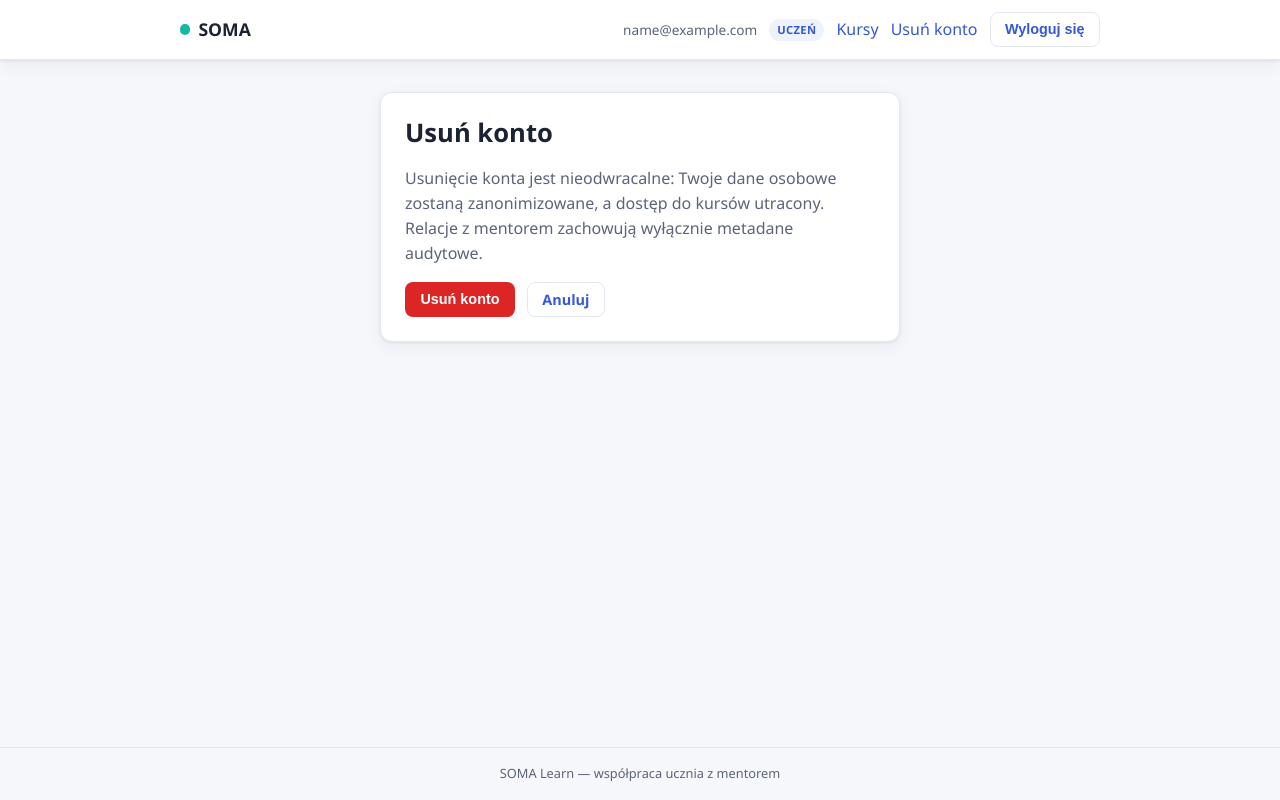
After one commit to zawszetujestem/soma-learn, a Django app: page /accounts/delete/confirm/ in a window 1280 px wide. The commit adds this page. Run offline with Django 5.2, Linux system fonts and the light colour scheme; the visitor is signed in with stand-in values (Sample User, id 1).

Commit message:
Add basic frontend styling and fix delete-account flow

```diff
--- /dev/null
+++ b/apps/accounts/templates/accounts/delete_confirm.html
@@ -0,0 +1,20 @@
+{% extends "base.html" %}
+
+{% block title %}Usuń konto — SOMA{% endblock %}
+
+{% block content %}
+    <div class="card" style="max-width: 520px; margin: 0 auto;">
+        <h1>Usuń konto</h1>
+        <p class="muted">
+            Usunięcie konta jest nieodwracalne: Twoje dane osobowe zostaną zanonimizowane,
+            a dostęp do kursów utracony. Relacje z mentorem zachowują wyłącznie metadane audytowe.
+        </p>
+        <form method="post" action="{% url 'accounts:delete-account' %}" class="stack">
+            {% csrf_token %}
+            <div style="display: flex; gap: 0.75rem;">
+                <button type="submit" class="btn danger">Usuń konto</button>
+                <a class="btn ghost" href="{% url 'learning:course-list' %}">Anuluj</a>
+            </div>
+        </form>
+    </div>
+{% endblock %}
--- a/apps/accounts/urls.py
+++ b/apps/accounts/urls.py
@@ -16,5 +16,6 @@ urlpatterns = [
     ),
     path("logout/", auth_views.LogoutView.as_view(), name="logout"),
     path("register/", views.register, name="register"),
+    path("delete/confirm/", views.delete_account_confirm, name="delete-account-confirm"),
     path("delete/", views.delete_account, name="delete-account"),
 ]
--- a/apps/accounts/views.py
+++ b/apps/accounts/views.py
@@ -35,6 +35,11 @@ def register(request: HttpRequest) -> HttpResponse:
 
 
 @login_required
+def delete_account_confirm(request: HttpRequest) -> HttpResponse:
+    return render(request, "accounts/delete_confirm.html")
+
+
+@login_required
 @require_POST
 def delete_account(request: HttpRequest) -> HttpResponse:
     user = cast(User, request.user)
--- /dev/null
+++ b/apps/core/static/css/style.css
@@ -0,0 +1,302 @@
+:root {
+    --bg: #f6f7fb;
+    --surface: #ffffff;
+    --text: #1a2233;
+    --muted: #5b6478;
+    --brand: #3458d6;
+    --brand-dark: #2746ac;
+    --accent: #14b8a6;
+    --danger: #dc2626;
+    --border: #e3e7f0;
+    --shadow: 0 1px 3px rgba(26, 34, 51, 0.08), 0 4px 16px rgba(26, 34, 51, 0.06);
+}
+
+* {
+    box-sizing: border-box;
+}
+
+body {
+    margin: 0;
+    font-family: "Segoe UI", system-ui, -apple-system, Roboto, sans-serif;
+    background: var(--bg);
+    color: var(--text);
+    line-height: 1.55;
+    min-height: 100vh;
+    display: flex;
+    flex-direction: column;
+}
+
+a {
+    color: var(--brand);
+    text-decoration: none;
+}
+
+a:hover {
+    color: var(--brand-dark);
+    text-decoration: underline;
+}
+
+.topbar {
+    background: var(--surface);
+    border-bottom: 1px solid var(--border);
+    box-shadow: var(--shadow);
+}
+
+.topbar-inner {
+    max-width: 960px;
+    margin: 0 auto;
+    padding: 0.75rem 1.25rem;
+    display: flex;
+    align-items: center;
+    justify-content: space-between;
+    gap: 1rem;
+    flex-wrap: wrap;
+}
+
+.brand {
+    font-weight: 700;
+    font-size: 1.1rem;
+    color: var(--text);
+    display: flex;
+    align-items: center;
+    gap: 0.5rem;
+}
+
+.brand .dot {
+    width: 0.65rem;
+    height: 0.65rem;
+    border-radius: 50%;
+    background: var(--accent);
+    display: inline-block;
+}
+
+.nav {
+    display: flex;
+    align-items: center;
+    gap: 0.75rem;
+    flex-wrap: wrap;
+}
+
+.nav .who {
+    color: var(--muted);
+    font-size: 0.85rem;
+}
+
+.badge {
+    font-size: 0.7rem;
+    font-weight: 600;
+    text-transform: uppercase;
+    letter-spacing: 0.03em;
+    padding: 0.15rem 0.5rem;
+    border-radius: 999px;
+    background: #eef2ff;
+    color: var(--brand);
+}
+
+.badge.mentor {
+    background: #ecfdf5;
+    color: #0f766e;
+}
+
+.badge.student {
+    background: #eef2ff;
+    color: var(--brand);
+}
+
+.btn {
+    display: inline-block;
+    border: 1px solid transparent;
+    border-radius: 8px;
+    padding: 0.5rem 0.9rem;
+    font-size: 0.9rem;
+    font-weight: 600;
+    cursor: pointer;
+    background: var(--brand);
+    color: #fff;
+    line-height: 1.2;
+}
+
+.btn:hover {
+    background: var(--brand-dark);
+    color: #fff;
+    text-decoration: none;
+}
+
+.btn.ghost {
+    background: transparent;
+    color: var(--brand);
+    border-color: var(--border);
+}
+
+.btn.ghost:hover {
+    background: #f1f4fb;
+    color: var(--brand-dark);
+}
+
+.btn.danger {
+    background: var(--danger);
+}
+
+.btn.danger:hover {
+    background: #b91c1c;
+}
+
+main {
+    flex: 1;
+    width: 100%;
+    max-width: 960px;
+    margin: 0 auto;
+    padding: 2rem 1.25rem;
+}
+
+.card {
+    background: var(--surface);
+    border: 1px solid var(--border);
+    border-radius: 12px;
+    box-shadow: var(--shadow);
+    padding: 1.5rem;
+}
+
+.card + .card {
+    margin-top: 1rem;
+}
+
+h1, h2, h3 {
+    margin-top: 0;
+    line-height: 1.25;
+}
+
+h1 {
+    font-size: 1.6rem;
+}
+
+.muted {
+    color: var(--muted);
+}
+
+.stack {
+    display: flex;
+    flex-direction: column;
+    gap: 1rem;
+}
+
+form.auth-form label {
+    display: block;
+    font-weight: 600;
+    margin-bottom: 0.25rem;
+    font-size: 0.9rem;
+}
+
+form.auth-form input[type="email"],
+form.auth-form input[type="password"],
+form.auth-form input[type="text"] {
+    width: 100%;
+    padding: 0.6rem 0.75rem;
+    border: 1px solid var(--border);
+    border-radius: 8px;
+    font-size: 0.95rem;
+    background: #fff;
+}
+
+form.auth-form input:focus {
+    outline: 2px solid var(--brand);
+    outline-offset: 1px;
+    border-color: var(--brand);
+}
+
+form.auth-form p {
+    margin: 0 0 1rem;
+}
+
+.errorlist {
+    color: var(--danger);
+    font-size: 0.85rem;
+    margin: 0 0 1rem;
+    padding: 0;
+    list-style: none;
+}
+
+.errorlist li {
+    margin-bottom: 0.25rem;
+}
+
+.notice {
+    padding: 0.75rem 1rem;
+    border-radius: 8px;
+    font-size: 0.9rem;
+}
+
+.notice.error {
+    background: #fef2f2;
+    color: #b91c1c;
+    border: 1px solid #fecaca;
+}
+
+.notice.info {
+    background: #eff6ff;
+    color: #1d4ed8;
+    border: 1px solid #bfdbfe;
+}
+
+.course-list {
+    list-style: none;
+    padding: 0;
+    margin: 0;
+    display: flex;
+    flex-direction: column;
+    gap: 0.75rem;
+}
+
+.course-item {
+    display: flex;
+    align-items: center;
+    justify-content: space-between;
+    gap: 1rem;
+    padding: 1rem 1.25rem;
+    background: var(--surface);
+    border: 1px solid var(--border);
+    border-radius: 10px;
+    box-shadow: var(--shadow);
+}
+
+.course-item .title {
+    font-weight: 600;
+    font-size: 1rem;
+    color: var(--text);
+}
+
+.course-item .meta {
+    font-size: 0.8rem;
+    color: var(--muted);
+}
+
+.footer {
+    border-top: 1px solid var(--border);
+    padding: 1rem 1.25rem;
+    text-align: center;
+    color: var(--muted);
+    font-size: 0.8rem;
+}
+
+.participants {
+    display: flex;
+    gap: 1.5rem;
+    flex-wrap: wrap;
+    margin: 1rem 0;
+}
+
+.participants .party {
+    background: #f1f4fb;
+    border-radius: 8px;
+    padding: 0.6rem 0.9rem;
+    font-size: 0.85rem;
+}
+
+.participants .party .label {
+    font-weight: 600;
+    display: block;
+    color: var(--muted);
+    font-size: 0.7rem;
+    text-transform: uppercase;
+    letter-spacing: 0.03em;
+}
--- a/apps/core/templates/base.html
+++ b/apps/core/templates/base.html
@@ -1,28 +1,43 @@
+{% load static %}
 <!DOCTYPE html>
 <html lang="pl">
 <head>
     <meta charset="utf-8">
     <meta name="viewport" content="width=device-width, initial-scale=1">
     <title>{% block title %}SOMA{% endblock %}</title>
+    <link rel="stylesheet" href="{% static 'css/style.css' %}">
 </head>
 <body>
-    <header>
-        <nav>
+    <header class="topbar">
+        <div class="topbar-inner">
+            <a class="brand" href="{% if user.is_authenticated %}{% url 'learning:course-list' %}{% else %}{% url 'accounts:login' %}{% endif %}">
+                <span class="dot"></span> SOMA
+            </a>
+            <nav class="nav">
                 {% if user.is_authenticated %}
+                    <span class="who">{{ user.email }}</span>
+                    {% if user.is_mentor %}<span class="badge mentor">Mentor</span>{% endif %}
+                    {% if user.is_student %}<span class="badge student">Uczeń</span>{% endif %}
                     <a href="{% url 'learning:course-list' %}">Kursy</a>
-                <a href="{% url 'accounts:delete-account' %}">Usuń konto</a>
-                <form method="post" action="{% url 'accounts:logout' %}">
+                    <a href="{% url 'accounts:delete-account-confirm' %}">Usuń konto</a>
+                    <form method="post" action="{% url 'accounts:logout' %}" style="margin:0;">
                         {% csrf_token %}
-                    <button type="submit">Wyloguj się</button>
+                        <button type="submit" class="btn ghost">Wyloguj się</button>
                     </form>
                 {% else %}
                     <a href="{% url 'accounts:login' %}">Zaloguj się</a>
-                <a href="{% url 'accounts:register' %}">Zarejestruj się</a>
+                    <a class="btn" href="{% url 'accounts:register' %}">Zarejestruj się</a>
                 {% endif %}
             </nav>
+        </div>
     </header>
+
     <main>
         {% block content %}{% endblock %}
     </main>
+
+    <footer class="footer">
+        SOMA Learn — współpraca ucznia z mentorem
+    </footer>
 </body>
 </html>
--- a/apps/learning/views.py
+++ b/apps/learning/views.py
@@ -13,7 +13,7 @@ class CourseListView(LoginRequiredMixin, View):
         user = request.user
         instances = CourseInstance.objects.filter(
             Q(mentor=user) | Q(student=user)
-        ).select_related("course").order_by("course__title", "pk")
+        ).select_related("course", "mentor", "student").order_by("course__title", "pk")
         return render(request, "learning/course_list.html", {"instances": instances})
 
 
@@ -21,7 +21,7 @@ class CourseEntryView(LoginRequiredMixin, View):
     def get(self, request: HttpRequest, pk: int) -> HttpResponse:
         user = request.user
         instance = get_object_or_404(
-            CourseInstance.objects.select_related("course"), pk=pk
+            CourseInstance.objects.select_related("course", "mentor", "student"), pk=pk
         )
         if user.pk not in {instance.mentor_id, instance.student_id}:
             raise PermissionDenied("You do not have access to this course instance.")
--- a/soma_config/settings.py
+++ b/soma_config/settings.py
@@ -151,7 +151,11 @@ STORAGES = {
         "BACKEND": "django.core.files.storage.FileSystemStorage",
     },
     "staticfiles": {
-        "BACKEND": "whitenoise.storage.CompressedManifestStaticFilesStorage",
+        "BACKEND": (
+            "django.contrib.staticfiles.storage.StaticFilesStorage"
+            if DEBUG
+            else "whitenoise.storage.CompressedManifestStaticFilesStorage"
+        ),
     },
 }
 
```
Also changed, not shown: apps/accounts/templates/accounts/login.html (+7 -5 lines), apps/accounts/templates/accounts/register.html (+10 -8 lines), apps/learning/templates/learning/course_entry.html (+26 -1 lines), apps/learning/templates/learning/course_list.html (+15 -9 lines). Lines whose indentation alone changed are shown as unchanged.
